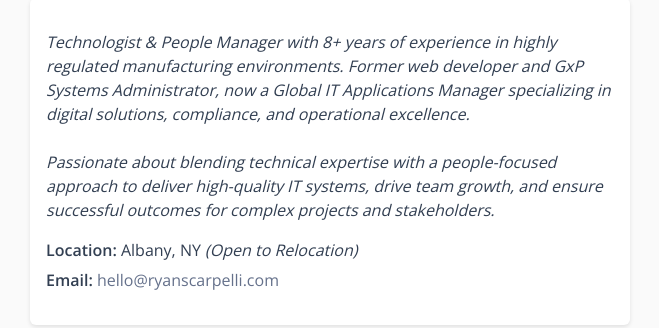
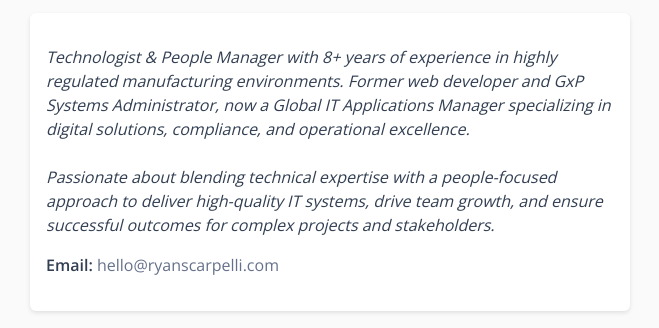
Before and after one commit to ryanscarpelli/ryanscarpelli.github.io, a plain HTML site: page index.html in a window 1280 px wide. Shown: the part 321-649 px from the top of the page, without its empty margins (310-969 px from the left). Drawn offline with nearby package versions, Linux system fonts and the light colour scheme.

```diff
--- a/index.html
+++ b/index.html
@@ -183,7 +183,6 @@
         Passionate about blending technical expertise with a people-focused approach to deliver high-quality IT systems, drive team growth, and ensure successful outcomes for complex projects and stakeholders.</em>
       </p>
       <ul>
-        <li><strong>Location:</strong> Albany, NY <em>(Open to Relocation)</em></li>
         <li><strong>Email:</strong> <a href="mailto:hello@ryanscarpelli.com">hello@ryanscarpelli.com</a></li>
       </ul>
     </div>
```
